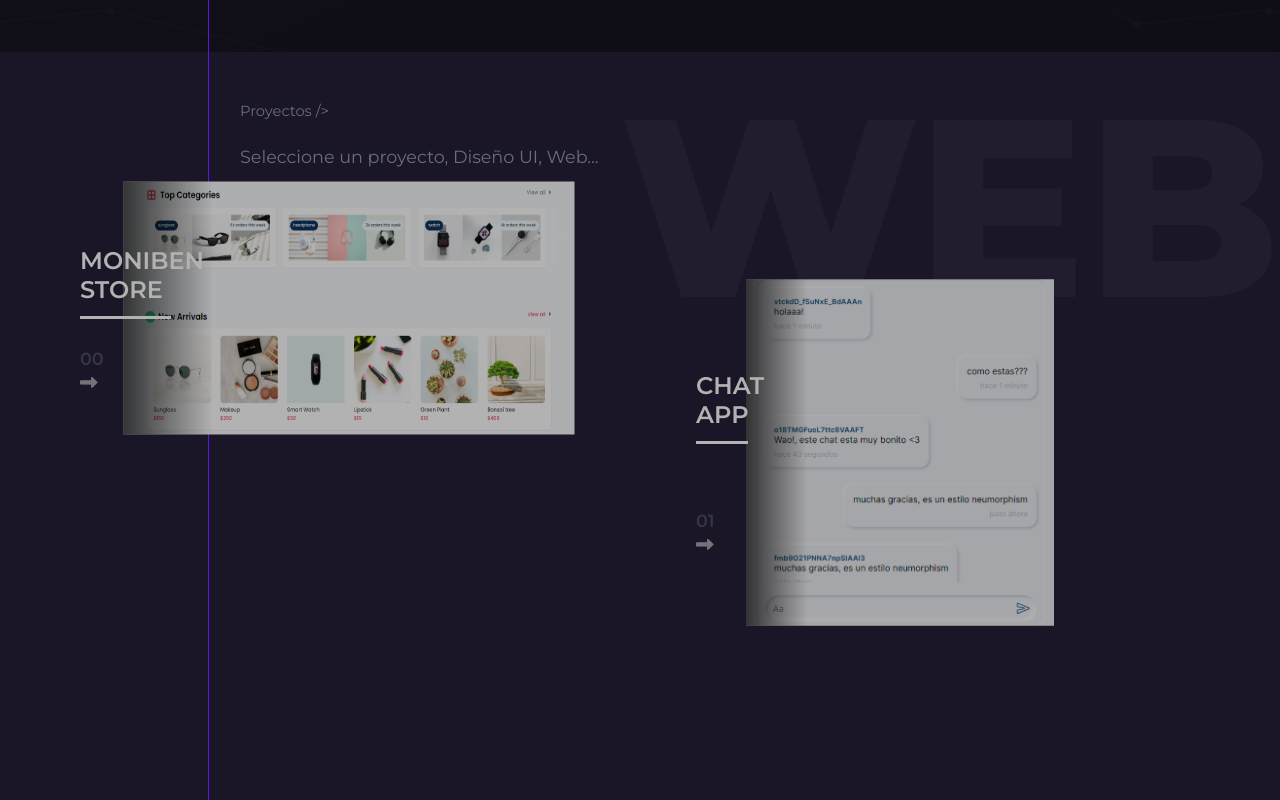
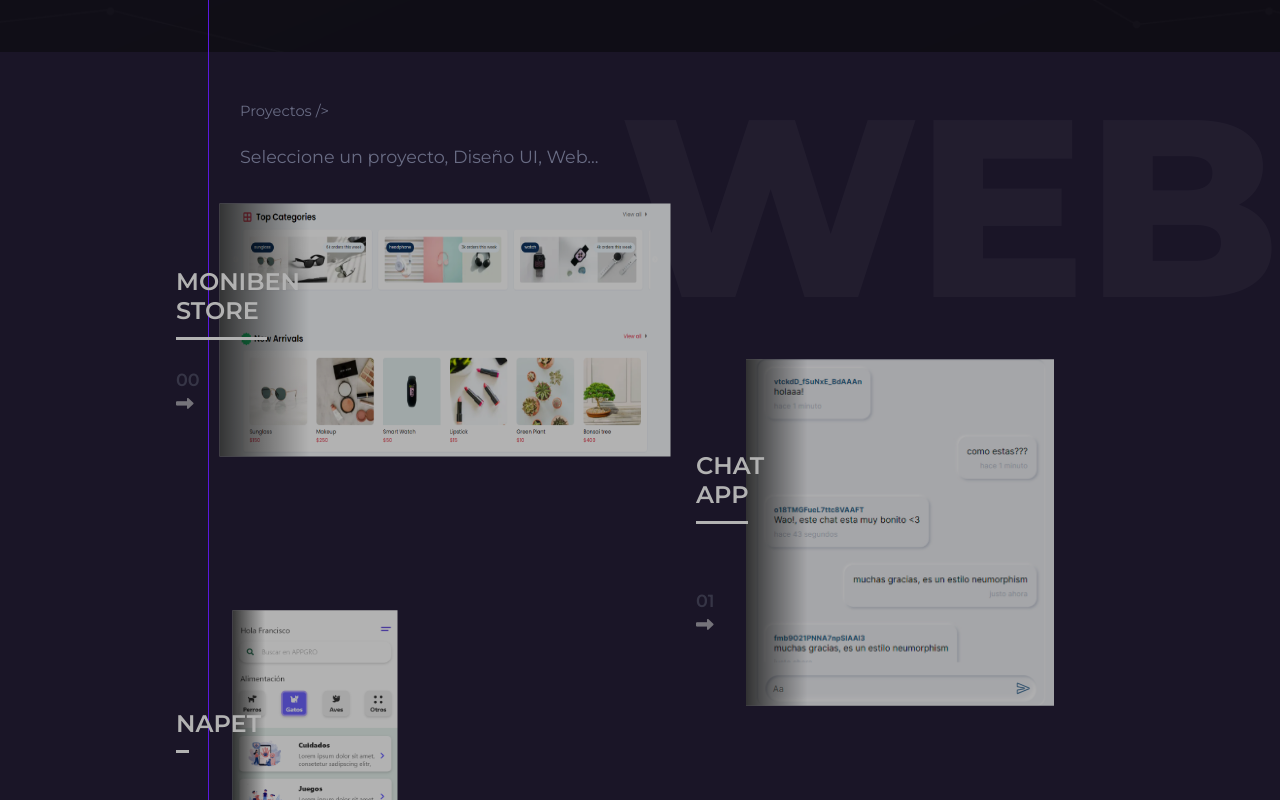
Before and after one commit to francisco-JGC/PortafolioV2, a React (Vite) app: page / in a window 1280 px wide. Shown: the part 700-1500 px from the top of the page. Built offline with nearby package versions, Linux system fonts and the light colour scheme.

Commit message:
feat:  add new project napet

```diff
--- a/src/common/projects/images.js
+++ b/src/common/projects/images.js
@@ -1,4 +1,5 @@
 import moniben_light from '../../assets/images/MONIBEN-STORE-LIGHT.png'
 import chatapp from '../../assets/images/chatapp.jpg'
+import napet from '../../assets/images/napet.png'
 
-export { moniben_light, chatapp }
+export { moniben_light, chatapp, napet }
--- a/src/common/projects/index.js
+++ b/src/common/projects/index.js
@@ -1,4 +1,4 @@
-import { chatapp, moniben_light } from './images'
+import { chatapp, moniben_light, napet } from './images'
 
 export const ALL_PROJECTS = [
   {
@@ -12,7 +12,6 @@ export const ALL_PROJECTS = [
     numberList: '00',
     orientation: 'horizontal',
     style: {
-      marginLeft: '-6em',
       filter: 'brightness(70%)'
     }
   },
@@ -26,5 +25,17 @@ export const ALL_PROJECTS = [
       filter: 'brightness(70%)',
       marginTop: '10em'
     }
+  },
+  {
+    id: 3,
+    name: 'NAPET',
+    image: napet,
+    numberList: '02',
+    orientation: 'vertical',
+    style: {
+      filter: 'brightness(70%)',
+      width: '150px',
+      marginTop: '-5em'
+    }
   }
 ]
--- a/src/pages/projects/components/ProjectItem/index.jsx
+++ b/src/pages/projects/components/ProjectItem/index.jsx
@@ -12,6 +12,7 @@ export const ProjectItem = ({
     <div
       className={`project-pages__container__item ${orientation}`}
       style={style}
+      data-aos="fade-up"
     >
       <div className="project-pages__container__item__image">
         <img src={image} alt={name} />
--- a/src/pages/projects/components/ProjectItem/index.scss
+++ b/src/pages/projects/components/ProjectItem/index.scss
@@ -5,7 +5,6 @@
   cursor: pointer;
   transform-style: preserve-3d;
   -webkit-tap-highlight-color: rgba(0, 0, 0, 0);
-  margin-top: -8em;
 
   &:hover {
     .project-pages__container__item__image {
@@ -147,6 +146,7 @@
     width: 200px;
     height: 120px;
     justify-content: space-between;
+    margin: 2em !important;
   }
 
   .vertical {
@@ -181,7 +181,6 @@
   .project-pages__container__item {
     width: 200px;
     height: 120px;
-    margin: 0 0 0 5em !important;
 
     &__overlay {
       div {
@@ -195,6 +194,5 @@
   .vertical {
     width: 160px;
     height: 225px;
-    margin: 0 0 0 3em !important;
   }
 }
--- a/src/pages/projects/components/ProjectList/index.scss
+++ b/src/pages/projects/components/ProjectList/index.scss
@@ -2,10 +2,11 @@
   transform-style: preserve-3d;
   z-index: 100;
   position: relative;
+  width: 100%;
   display: flex;
-  align-items: center;
   justify-content: space-between;
-  margin-top: -5em;
+  gap: 1em;
+  flex-wrap: wrap;
 }
 
 @media screen and (max-width: 768px) {
```
Also changed, not shown: src/assets/images/napet.png (added).
